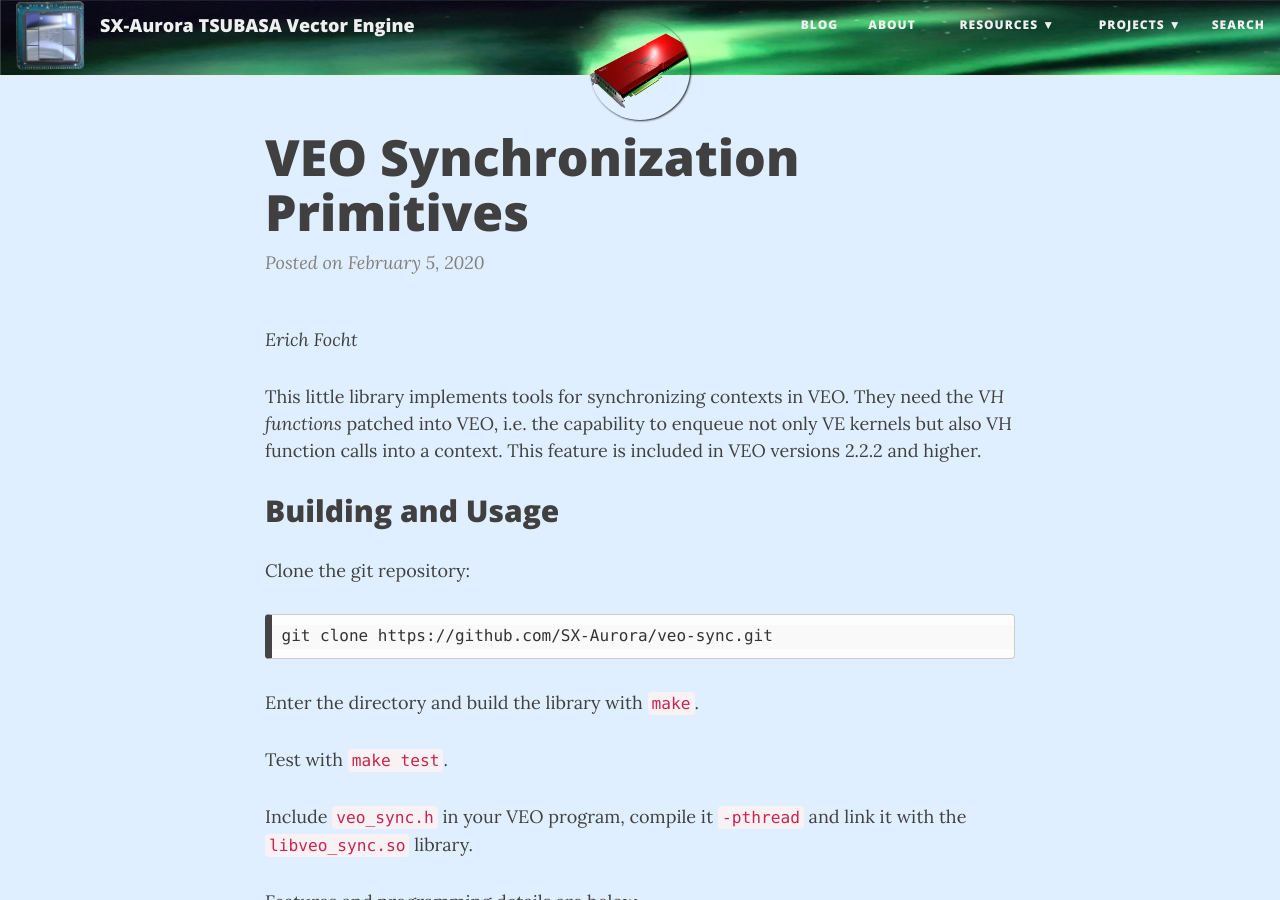
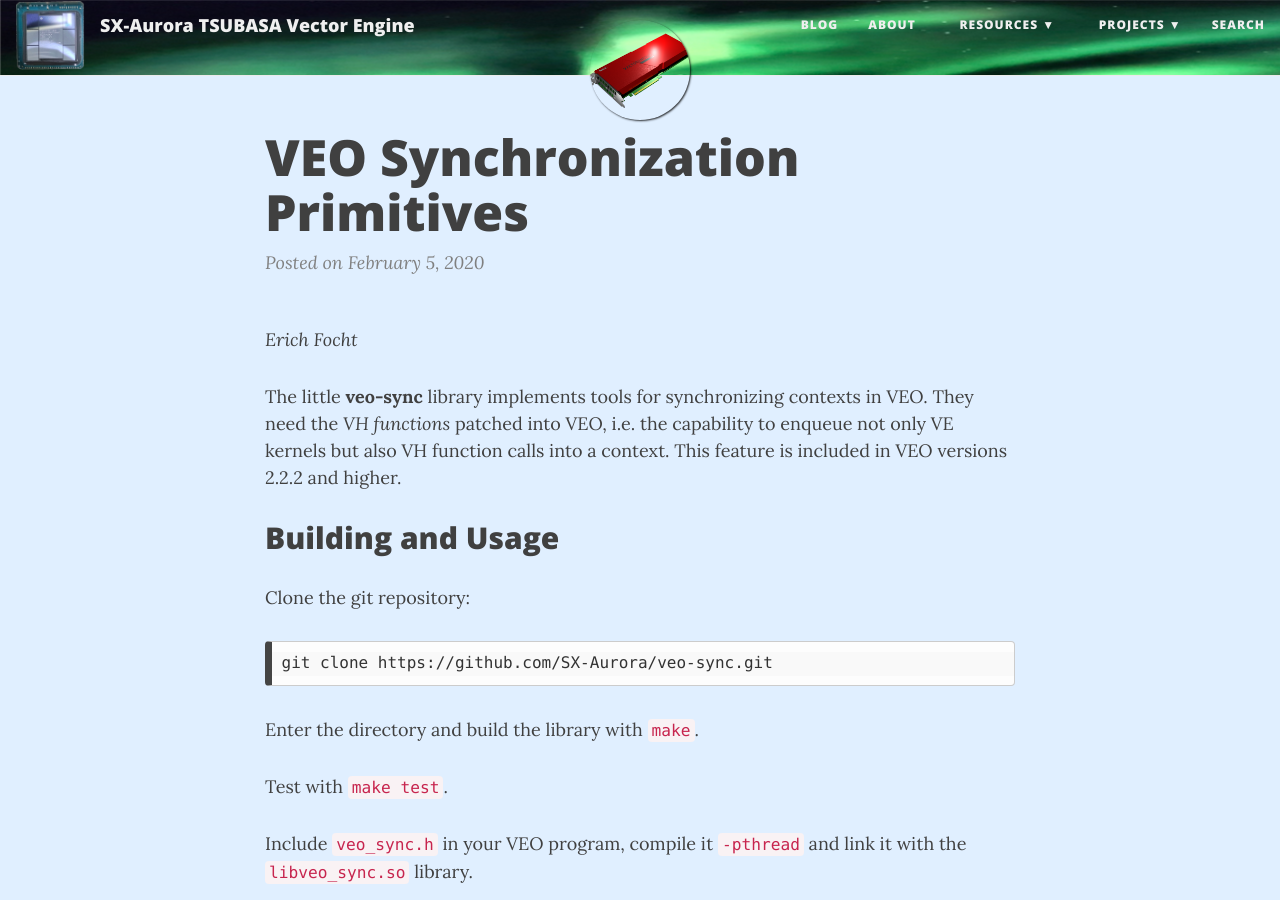
Before and after one commit to SX-Aurora/SX-Aurora.github.io, a Jekyll site: the page built from _posts/2020-02-05-veo-sync.md, in a window 1280 px wide and 900 px high. Built offline with Jekyll 4.4.1, drawn with Linux system fonts in a browser that asks for light colours; nearby versions of some CDN libraries; comment, search, counter and statistics services are not loaded.

Commit message:
cosmetic

```diff
--- a/_posts/2020-02-05-veo-sync.md
+++ b/_posts/2020-02-05-veo-sync.md
@@ -9,11 +9,11 @@
 
 *Erich Focht*
 
-This little library implements tools for synchronizing contexts in
-VEO. They need the *VH functions* patched into VEO, i.e. the
-capability to enqueue not only VE kernels but also VH function calls
-into a context. This feature is included in VEO versions 2.2.2 and
-higher.
+The little **veo-sync** library implements tools for synchronizing
+contexts in VEO. They need the *VH functions* patched into VEO,
+i.e. the capability to enqueue not only VE kernels but also VH
+function calls into a context. This feature is included in VEO
+versions 2.2.2 and higher.
 
 
 ## Building and Usage
```
